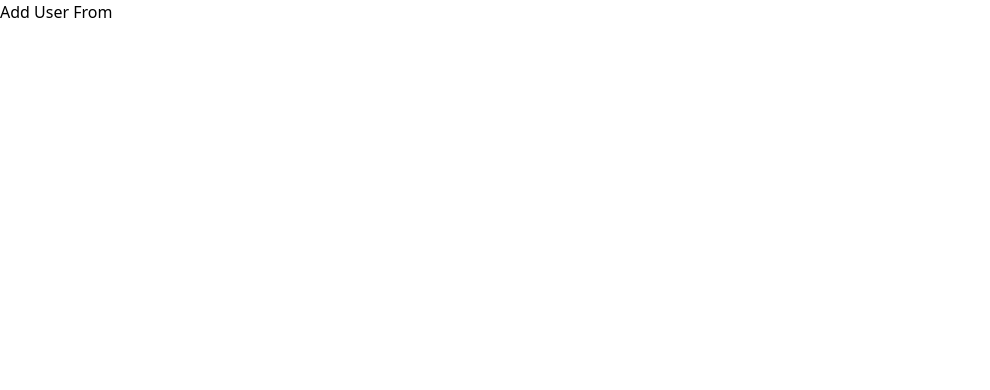
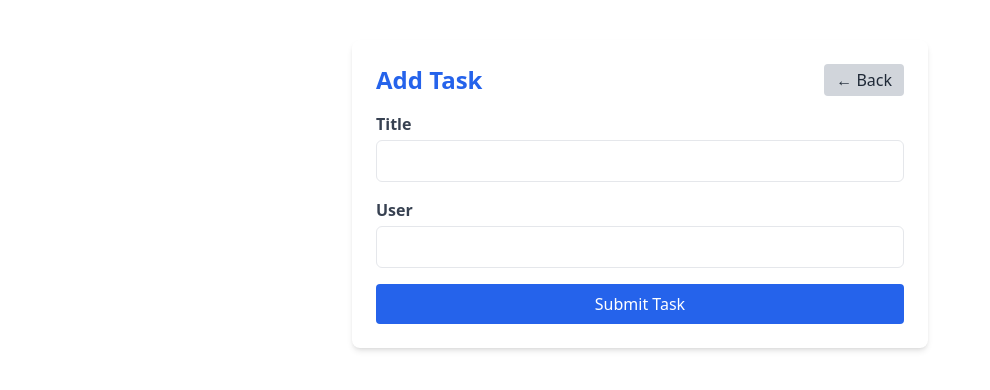
Before and after one commit to swoyamsuwal/MERN-Frontend, a React (Create React App) app: page /addUser in a window 1280 px wide. Shown: the top 390 px of the page, without its empty margins (0-990 px from the left). Built offline with nearby package versions, Linux system fonts and the light colour scheme.

Commit message:
Update in frontend

```diff
--- a/src/User.jsx
+++ b/src/User.jsx
@@ -1,14 +1,15 @@
 import React, { useEffect, useState } from 'react';
-import axios from "axios"
+import axios from "axios";
 import { Link } from 'react-router-dom';
 
-const User = () => {
-const [user, setUsers] = useState([])
+const Task = () => {
+  const [tasks, setTasks] = useState([]);
+
   useEffect(() => {
   const fetchData = async () => {
     try {
-      const response = await axios.get("http://localhost:8000/api/usersdata");
-      setUsers(response.data.userData); // <- Access the array here
+      const response = await axios.get("http://localhost:8000/api/TaskData");
+      setTasks(response.data.TaskData);  // <-- Access the array inside TaskData
     } catch (error) {
       console.log("Error fetching data ", error);
     }
@@ -17,41 +18,44 @@ useEffect(() => {
 }, []);
 
 
-
   return (
     <div className="min-h-screen bg-gray-100 p-6">
       <div className="max-w-6xl mx-auto bg-white shadow-lg rounded-lg p-6">
         {/* Header */}
         <div className="flex items-center justify-between mb-6">
-          <h2 className="text-2xl font-bold text-blue-600">User Table</h2>
-          <Link to = "/addUser" className="bg-blue-600 hover:bg-blue-700 text-white px-4 py-2 rounded-lg shadow-md">
-            + Add User
+          <h2 className="text-2xl font-bold text-blue-600">Task Table</h2>
+          <Link
+            to="/addUser"
+            className="bg-blue-600 hover:bg-blue-700 text-white px-4 py-2 rounded-lg shadow-md"
+          >
+            + Add Task
           </Link>
         </div>
 
         {/* Table */}
         <div className="overflow-x-auto">
           <table className="min-w-full table-auto border border-gray-200 rounded-lg">
-            <thead className="bg-blue-100">
+            <thead className="bg-blue-100 text-gray-700">
               <tr>
-                <th className="px-4 py-2 border">#</th>
-                <th className="px-4 py-2 border">Name</th>
-                <th className="px-4 py-2 border">Email</th>
-                <th className="px-4 py-2 border">Address</th>  {/* Added Address header */}
+                <th className="px-4 py-2 border">Task</th>
+                <th className="px-4 py-2 border">User</th>
+                <th className="px-4 py-2 border">Completed</th>
                 <th className="px-4 py-2 border">Actions</th>
               </tr>
             </thead>
-
             <tbody>
-              {user.map((user) =>{
-                return(
-                <tr className="hover:bg-gray-50">
+              {tasks.map((tasks, index) => (
+                <tr key={index} className="hover:bg-gray-50 transition">
+                  <td className="px-4 py-2 text-center border">{tasks.task}</td>
+                  <td className="px-4 py-2 text-center border">{tasks.name}</td>
                   <td className="px-4 py-2 text-center border">
-                  <input type="checkbox" className="form-checkbox h-4 w-4 text-blue-600" />
+                    <input
+                      type="checkbox"
+                      className="form-checkbox h-4 w-4 text-blue-600"
+                      checked={tasks.completed}
+                      readOnly
+                    />
                   </td>
-                <td className="px-4 py-2 border text-center">{user.name}</td>
-                <td className="px-4 py-2 border text-center">{user.email}</td>
-                <td className="px-4 py-2 border text-center">{user.address}</td>
                   <td className="px-4 py-2 text-center border space-x-2">
                     <button className="bg-yellow-400 hover:bg-yellow-500 text-white px-3 py-1 rounded">
                       Edit
@@ -61,8 +65,14 @@ useEffect(() => {
                     </button>
                   </td>
                 </tr>
-                )
-              })}
+              ))}
+              {tasks.length === 0 && (
+                <tr>
+                  <td colSpan="4" className="text-center py-6 text-gray-500">
+                    No tasks found.
+                  </td>
+                </tr>
+              )}
             </tbody>
           </table>
         </div>
@@ -71,4 +81,4 @@ useEffect(() => {
   );
 };
 
-export default User;
+export default Task;
--- a/src/adduser/AddUser.jsx
+++ b/src/adduser/AddUser.jsx
@@ -1,11 +1,70 @@
-import React from 'react'
+import React, { useState } from 'react';
+import { useNavigate } from 'react-router-dom'; // <- Import useNavigate
 
-const AddUser = () => {
+const AddTask = () => {
+  const [title, setTitle] = useState('');
+  const [userId, setUserId] = useState('');
+  const navigate = useNavigate(); // <- Initialize navigate
+
+  const handleSubmit = (e) => {
+    e.preventDefault();
+
+    const taskData = {
+      title,
+      user: userId,
+    };
+
+    // Normally you'd send this with Axios or Fetch
+    console.log("Submitting Task:", taskData);
+  };
+
   return (
-    <div>
-      Add User From
+    <div className="max-w-xl mx-auto mt-10 p-6 bg-white shadow-md rounded-lg">
+      <div className="flex items-center justify-between mb-4">
+        <h2 className="text-2xl font-bold text-center text-blue-600">Add Task</h2>
+        <button
+          onClick={() => navigate(-1)} // <- Go back one page
+          className="bg-gray-300 hover:bg-gray-400 text-gray-800 py-1 px-3 rounded transition"
+        >
+          ← Back
+        </button>
+      </div>
+
+      <form onSubmit={handleSubmit} className="space-y-4">
+        {/* Title Input */}
+        <div>
+          <label className="block text-gray-700 font-semibold mb-1">Title</label>
+          <input
+            type="text"
+            className="w-full px-4 py-2 border rounded-md focus:outline-none focus:ring-2 focus:ring-blue-500"
+            value={title}
+            onChange={(e) => setTitle(e.target.value)}
+            required
+          />
+        </div>
+
+        {/* User ID Input */}
+        <div>
+          <label className="block text-gray-700 font-semibold mb-1">User</label>
+          <input
+            type="text"
+            className="w-full px-4 py-2 border rounded-md focus:outline-none focus:ring-2 focus:ring-blue-500"
+            value={userId}
+            onChange={(e) => setUserId(e.target.value)}
+            required
+          />
+        </div>
+
+        {/* Submit Button */}
+        <button
+          type="submit"
+          className="w-full bg-blue-600 text-white py-2 px-4 rounded hover:bg-blue-700 transition"
+        >
+          Submit Task
+        </button>
+      </form>
     </div>
-  )
-}
+  );
+};
 
-export default AddUser
+export default AddTask;
```
Lines whose indentation alone changed are shown as unchanged.
